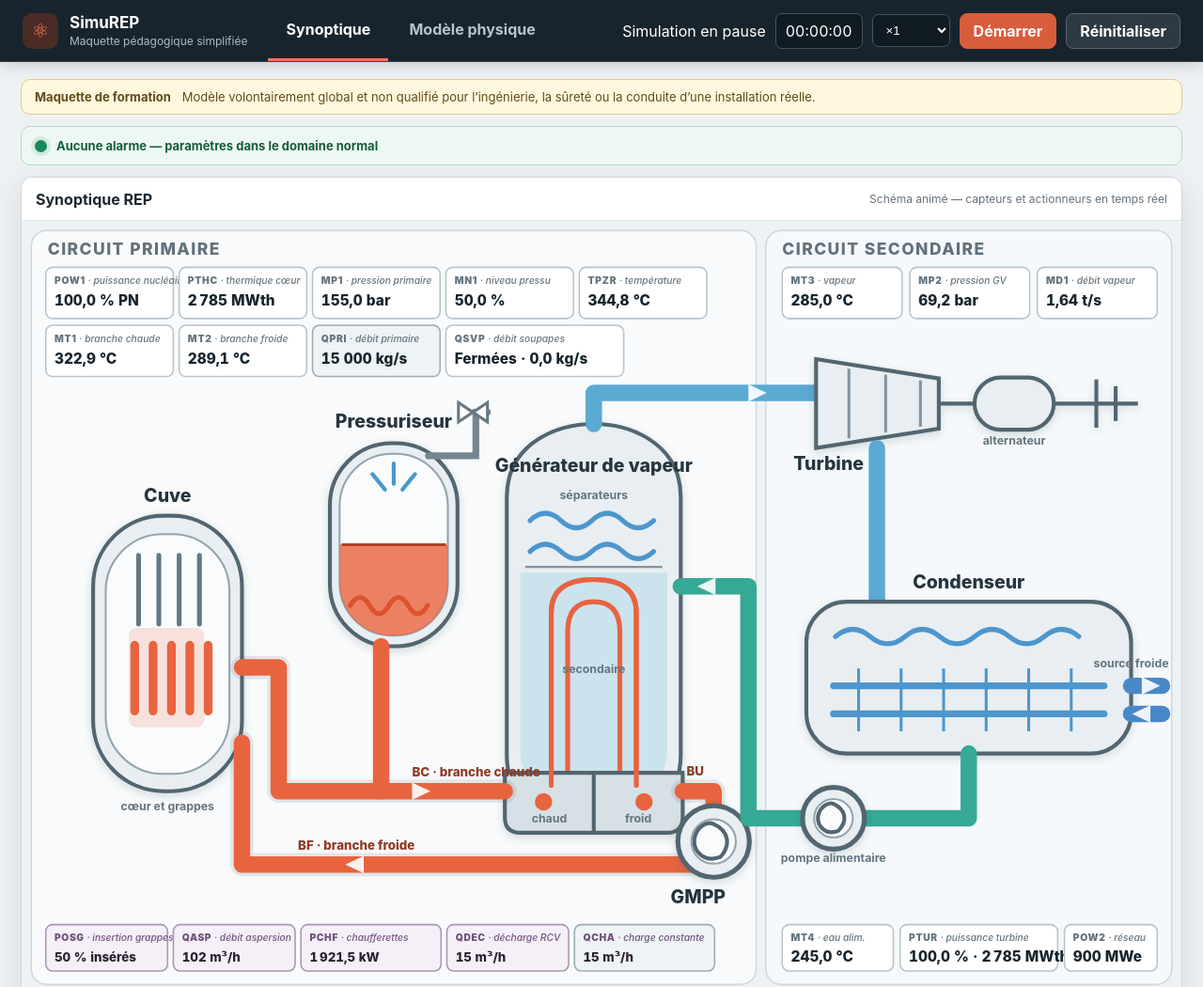
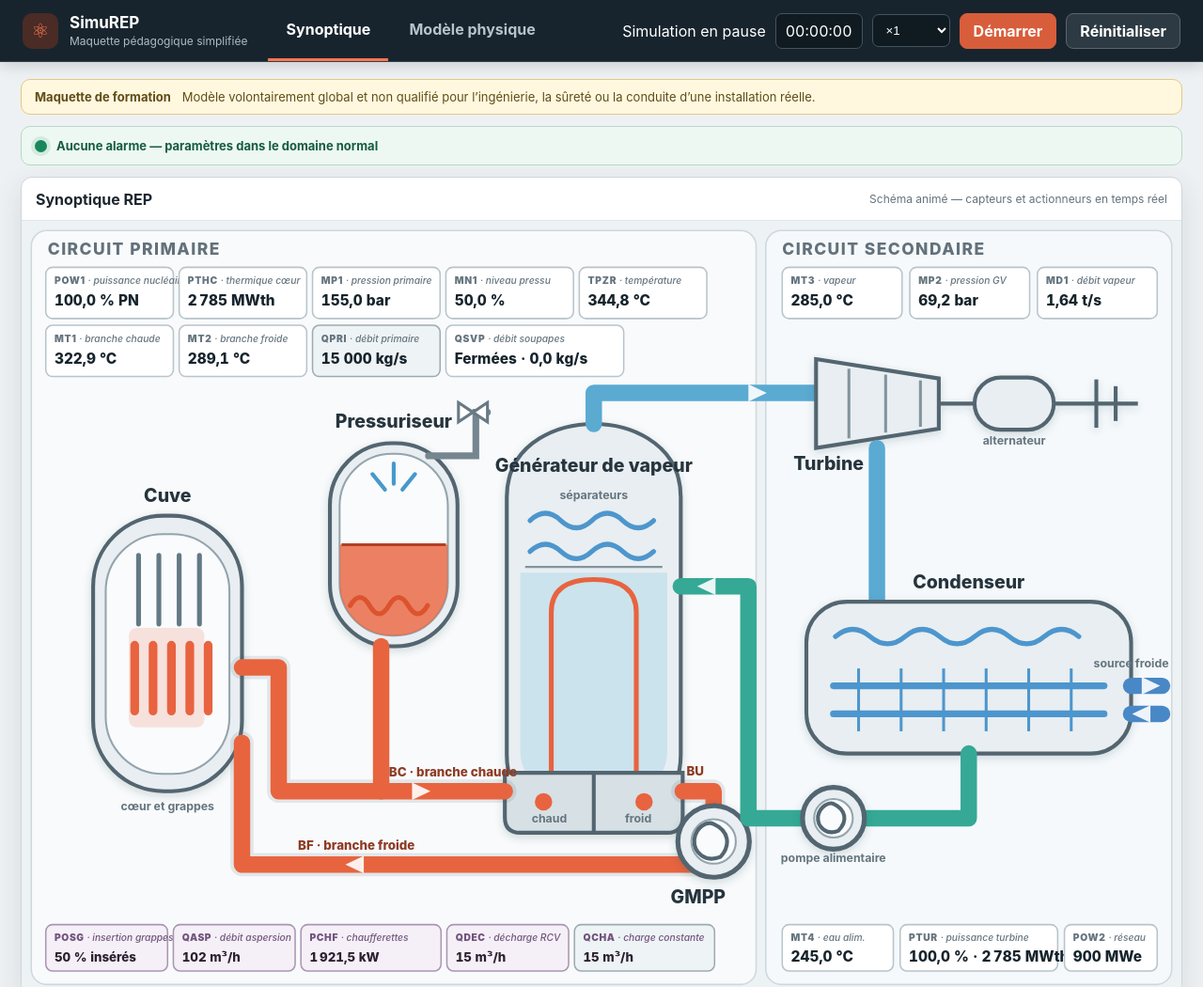
Before and after one commit to philippejacquet0-source/science004, a plain HTML site: page index.html in a window 1280 px wide. Shown: the top 1050 px of the page at 94% size. Drawn offline with Linux system fonts and the light colour scheme.

Commit message:
Modify u-tube stroke-width and branch label position
Updated stroke-width for u-tube paths and adjusted branch label position.

```diff
--- a/index.html
+++ b/index.html
@@ -545,16 +545,13 @@
                 <path class="water-wave" d="M526 342 q16 -15 32 0 t32 0 t32 0 t32 0"/>
                 <path class="water-wave" d="M526 310 q16 -15 32 0 t32 0 t32 0 t32 0"/>
                 <line x1="521" y1="358" x2="663" y2="358" stroke="#82949e" stroke-width="2"/>
-                <path class="u-tube" d="M548 584 V405 Q548 371 592 371 Q636 371 636 405 V584" stroke-width="8"/>
-                <path class="u-tube" d="M565 584 V425 Q565 394 592 394 Q619 394 619 425 V584" stroke-width="5"/>
+                <path class="u-tube" d="M548 584 V405 Q548 371 592 371 Q636 371 636 405 V584" stroke-width="24"/>
                 <path class="gv-head" d="M500 571 H684 V617 Q684 633 668 633 H516 Q500 633 500 617 Z"/>
                 <line class="gv-divider" x1="592" y1="571" x2="592" y2="632"/>
-                <path class="u-tube" d="M548 584 V405 Q548 371 592 371 Q636 371 636 405 V584" stroke-width="8"/>
                 <circle cx="540" cy="601" r="9" fill="#e8643f"/><circle cx="644" cy="601" r="9" fill="#e8643f"/>
               </g>
               <text class="equipment-label" x="592" y="260">Générateur de vapeur</text>
               <text class="equipment-note" x="592" y="288">séparateurs</text>
-              <text class="equipment-note" x="592" y="468">secondaire</text>
               <text class="equipment-note" x="546" y="622">chaud</text>
               <text class="equipment-note" x="638" y="622">froid</text>
 
@@ -566,7 +563,7 @@
               <path class="pipe-primary" d="M684 590 H716 V666 H228 V540"/>
               <polygon class="flow-arrow" points="404,581 423,590 404,599"/>
               <polygon class="flow-arrow" points="354,657 335,666 354,675"/>
-              <text class="branch-label" x="404" y="575">BC · branche chaude</text>
+              <text class="branch-label" x="380" y="575">BC · branche chaude</text>
               <text class="branch-label" x="688" y="574">BU</text>
               <text class="branch-label" x="286" y="651">BF · branche froide</text>
               <g transform="translate(716 642)" filter="url(#equipmentShadow)"><circle class="pump-ring" r="37"/><circle class="equipment-inner" r="23"/><path class="pump-blade" d="M0 -18 C16 -11 18 4 7 16 M7 16 C-8 22 -21 12 -20 -2 M-20 -2 C-18 -16 -6 -21 0 -18"/></g>
```
